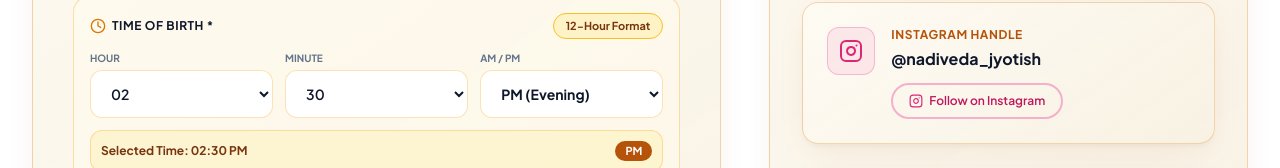
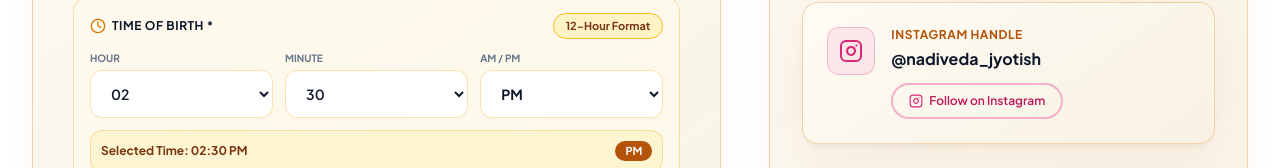
Before and after one commit to vanshrawat02/astrology-website, a Next.js app: page /contact in a window 1280 px wide. Shown: the part 1009-1177 px from the top of the page. Built offline with nearby package versions, Linux system fonts and the light colour scheme.

Commit message:
Clean AM/PM options in Time of Birth and expand margin for full footer reveal

```diff
--- a/app/contact/page.tsx
+++ b/app/contact/page.tsx
@@ -276,8 +276,8 @@ function ContactForm() {
                   onChange={(e) => setTobAmPm(e.target.value)}
                   className="bg-white border-amber-500/30 text-slate-900 text-xs sm:text-sm font-bold w-full"
                 >
-                  <option value="AM">AM (Morning)</option>
-                  <option value="PM">PM (Evening)</option>
+                  <option value="AM">AM</option>
+                  <option value="PM">PM</option>
                 </Select>
               </div>
             </div>
--- a/app/layout.tsx
+++ b/app/layout.tsx
@@ -34,7 +34,7 @@ export default function RootLayout({
     <html lang="en" className={`scroll-smooth ${cinzel.variable} ${plusJakartaSans.variable}`}>
       <body className="font-sans antialiased bg-[#060718] text-slate-900 min-h-screen flex flex-col">
         {/* Main Content Box (Slides over Footer with bottom shadow) */}
-        <div className="relative z-10 bg-white shadow-[0_25px_60px_-15px_rgba(0,0,0,0.5)] mb-[580px] md:mb-[480px] lg:mb-[400px] min-h-screen flex flex-col">
+        <div className="relative z-10 bg-white shadow-[0_25px_60px_-15px_rgba(0,0,0,0.5)] mb-[680px] sm:mb-[620px] md:mb-[520px] lg:mb-[440px] min-h-screen flex flex-col">
           <Header />
           <main className="flex-1">{children}</main>
         </div>
--- a/components/footer.tsx
+++ b/components/footer.tsx
@@ -8,7 +8,7 @@ export function Footer() {
   const instagramUrl = "https://www.instagram.com/nadiveda_jyotish?stkn=MWprZ2E0OG4wMzVkcg==";
 
   return (
-    <footer className="bg-[#060718] text-slate-300 pt-16 pb-24 lg:pb-12 text-sm border-t border-amber-500/20">
+    <footer className="bg-[#060718] text-slate-300 pt-10 pb-10 sm:pt-12 sm:pb-12 text-sm border-t border-amber-500/20">
       <div className="max-w-7xl mx-auto px-4 sm:px-6 lg:px-8">
         <div className="grid grid-cols-1 md:grid-cols-2 lg:grid-cols-4 gap-10 mb-12">
           {/* Brand Info */}
```
